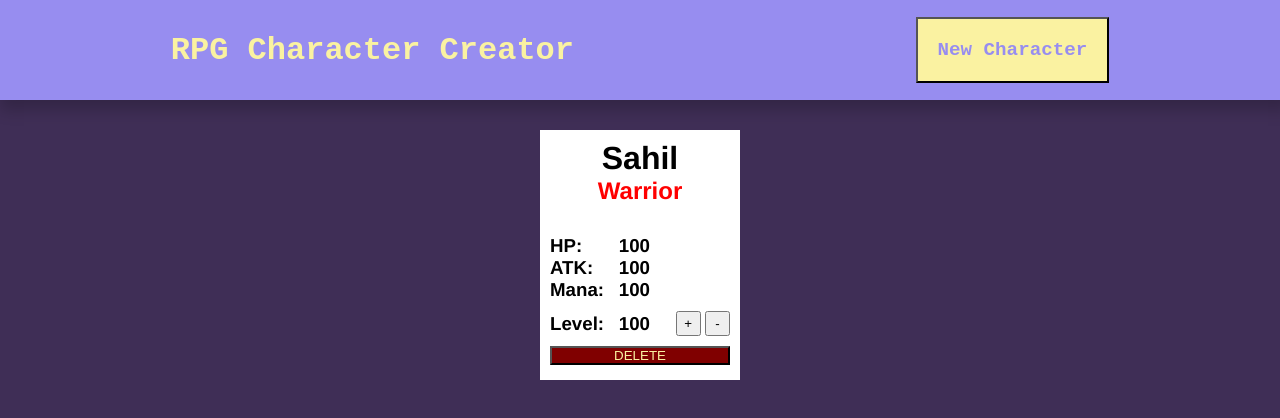
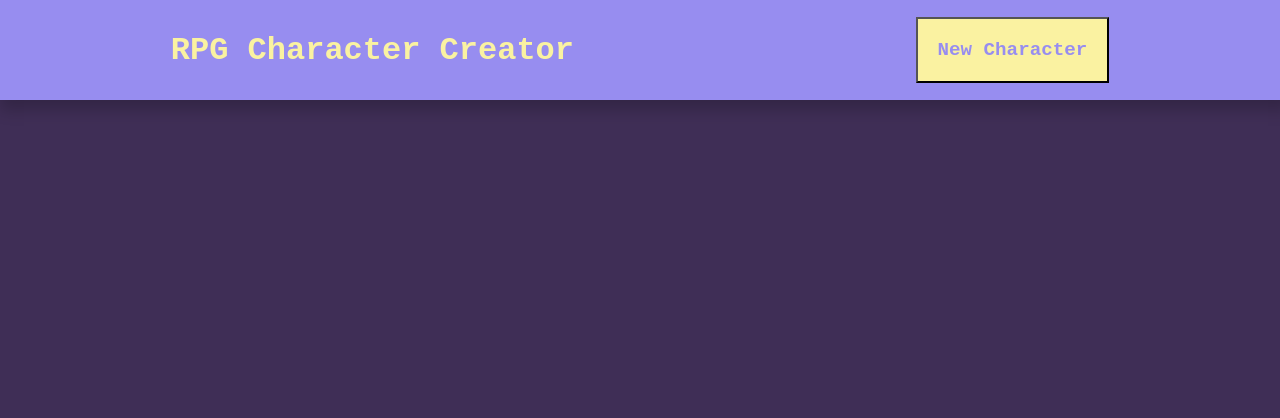
Before and after one commit to kepplin/rpg-characters, a plain HTML site: page index.html in a window 1280 px wide. Drawn offline with Linux system fonts and the light colour scheme.

```diff
--- a/index.html
+++ b/index.html
@@ -11,40 +11,7 @@
       <h1>RPG Character Creator</h1>
       <button class="new-btn">New Character</button>
     </header>
-    <main>
-      <!-- delete character card html later-->
-      <div class="character-card">
-        <div class="character-name">
-          <h1>Sahil</h1>
-          <h2 class="warrior">Warrior</h2>
-        </div>
-        <div class="character-stats">
-          <div class="stat-box">
-            <h3>HP:</h3>
-            <h3 class="character-hp">100</h3>
-          </div>
-          <div class="stat-box">
-            <h3>ATK:</h3>
-            <h3 class="character-hp">100</h3>
-          </div>
-          <div class="stat-box">
-            <h3>Mana:</h3>
-            <h3 class="character-hp">100</h3>
-          </div>
-        </div>
-        <div class="character-level-box">
-          <div class="stat-box">
-            <h3>Level:</h3>
-            <h3 class="character-hp">100</h3>
-          </div>
-          <div>
-            <button class="lvl-button lvl-up">+</button>
-            <button class="lvl-button lvl-down">-</button>
-          </div>
-        </div>
-        <button class="delete-button">DELETE</button>
-      </div>
-    </main>
+    <main></main>
     <script src="script.js" defer></script>
   </body>
 </html>
--- a/script.js
+++ b/script.js
@@ -1,14 +1,18 @@
 const characterRoster = [];
+const main = document.querySelector("main");
 
+// Character constructor function
 function Character({ name, type, health, attack, mana }) {
-  ((this.id = crypto.randomUUID()),
-    (this.name = name),
-    (this.type = type),
-    (this.health = health),
-    (this.attack = attack),
-    (this.mana = mana));
+  this.id = crypto.randomUUID();
+  this.name = name;
+  this.type = type;
+  this.health = health;
+  this.attack = attack;
+  this.mana = mana;
+  this.level = 1; // prep for later
 }
 
+// Creates a new character and adds it to the characterRoster array
 function addCharacterToRoster(characterData) {
   const character = new Character(characterData);
   characterRoster.push(character);
--- a/styles.css
+++ b/styles.css
@@ -67,19 +67,19 @@
 .character-stats {
   padding-bottom: 10px;
 }
-.warrior {
+.Warrior {
   color: red;
 }
-.archer {
+.Archer {
   color: green;
 }
-.mage {
+.Mage {
   color: blue;
 }
-.dwarf {
+.Dwarf {
   color: orange;
 }
-.healer {
+.Healer {
   color: pink;
 }
 .character-level-box {
```
